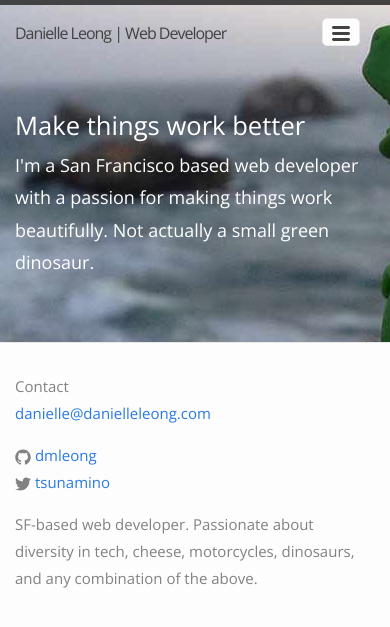
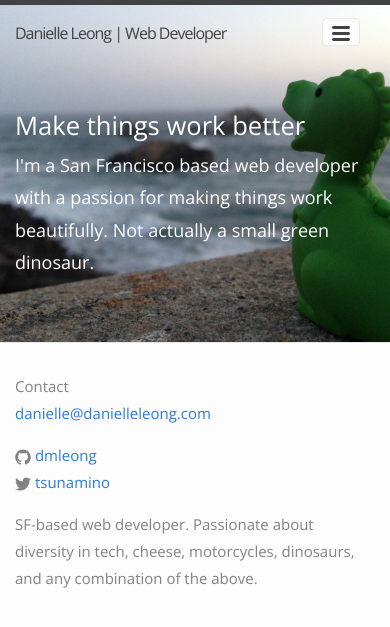
Before and after one commit to dmleong/dmleong.github.io, a Jekyll site: the page built from index.html, in a window 390 px wide. Shown: the top 627 px of the page. Built offline with Jekyll 4.4.1, drawn with Linux system fonts in a browser that asks for light colours; nearby versions of some CDN libraries; the list of posts is cut into pages by our own code.

Commit message:
Moving header image in mobile

```diff
--- a/css/main.scss
+++ b/css/main.scss
@@ -88,7 +88,7 @@ html {
 	#hero {
 		height: 400px;
 		margin-top: -120px;
-		background: url('../img/header-mobile.jpg') no-repeat center center;
+		background: url('../img/header-mobile.jpg') no-repeat left left;
 
 		h1 {
 			margin-bottom: 0;
```
